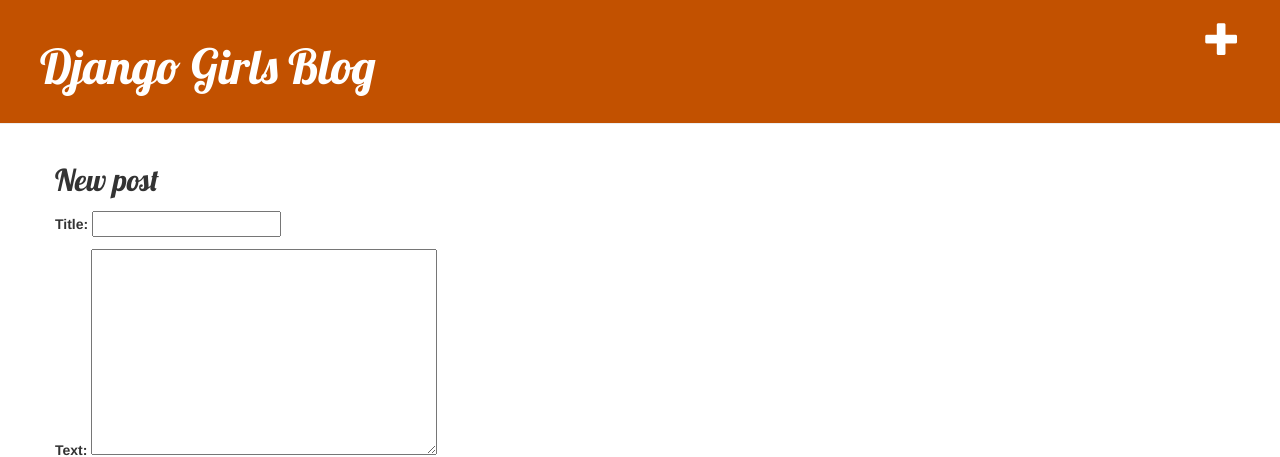
After one commit to xuehua/django-girl, a Django app: page /post_new/ in a window 1280 px wide. The commit adds this page. Shown: the top 457 px of the page. Run offline with Django 3.2, Linux system fonts and the light colour scheme; some libraries are stand-ins or nearby versions.

Commit message:
Added a post form.

```diff
--- /dev/null
+++ b/blog/forms.py
@@ -0,0 +1,9 @@
+from django import forms
+
+from .models import Post
+
+class PostForm(forms.ModelForm):
+
+    class Meta:
+        model = Post
+        fields = ('title', 'text')
--- a/blog/templates/blog/base.html
+++ b/blog/templates/blog/base.html
@@ -9,6 +9,8 @@
     </head>
     <body>
         <div class="page-header">
+            <a href="{% url 'post_new' %}" class ="top-menu"><span
+            class="glyphicon glyphicon-plus"></span></a>
             <h1><a href="/">Django Girls Blog</a></h1>
         </div>
         <div class="content container">
--- /dev/null
+++ b/blog/templates/blog/post_edit.html
@@ -0,0 +1,10 @@
+{% extends 'blog/base.html' %}
+
+{% block content %}
+    <h2> New post</h2>
+    <form method="POST" class="post-form"></form>
+        {% csrf_token %}
+        {{ form.as_p }}
+        <button type="submit" class="save btn btn-default">Save</button>
+    </form>
+{% endblock content %}
--- a/blog/urls.py
+++ b/blog/urls.py
@@ -3,4 +3,5 @@ from . import views
 urlpatterns = [
     path('',  views.post_list, name='post_list'),
     path('post/<int:pk>', views.post_detail, name='post_detail'),
+    path('post_new/', views.post_new, name='post_new'),
 ]
--- a/blog/views.py
+++ b/blog/views.py
@@ -1,6 +1,7 @@
 from django.shortcuts import render, get_object_or_404
 from django.utils import timezone
 from .models import Post
+from .forms import PostForm
 
 # Create your views here.
 def post_list(request):
@@ -10,3 +11,7 @@ def post_list(request):
 def post_detail(request, pk):
     post = get_object_or_404(Post, pk=pk)
     return render(request, 'blog/post_detail.html', {'post':post})
+
+def post_new(request):
+    form = PostForm()
+    return render(request, 'blog/post_edit.html', {'form': form})
```
